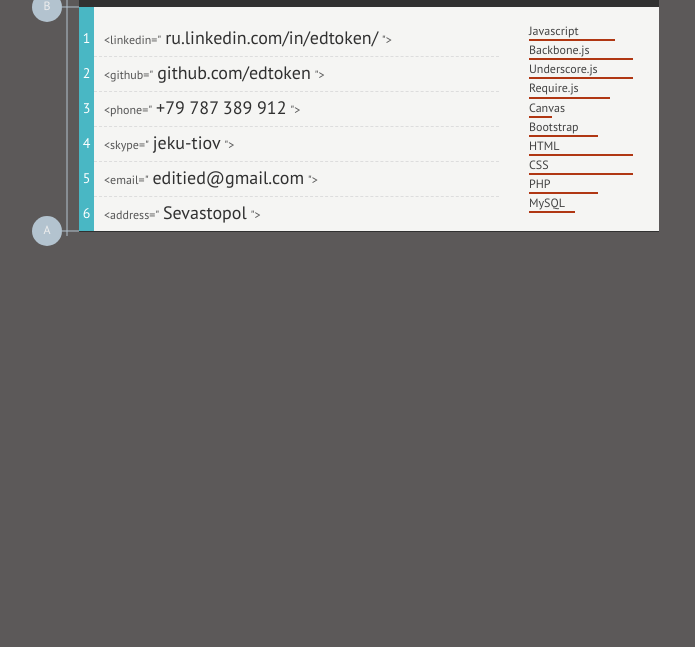
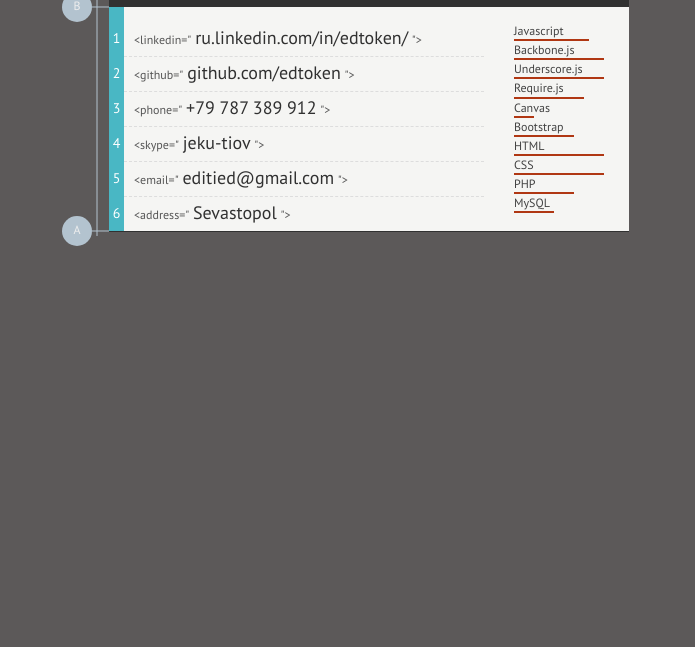
Before and after one commit to edtoken/edtoken.github.io, a plain HTML site: page index.html in a window 1280 px wide. Shown: the part 153-800 px from the top of the page, without its empty margins (271-966 px from the left). Drawn offline with Linux system fonts and the light colour scheme.

Commit message:
small fix

```diff
--- a/assets/stylesheets/main.scss
+++ b/assets/stylesheets/main.scss
@@ -32,7 +32,7 @@
 
 .visitCard
 {
-    padding:60px 30px;
+    padding:50px;
 }
 
 .visitCardWrap
```
Also changed, not shown: assets/stylesheets/main.css, assets/stylesheets/main.min.css, 2 other files.
